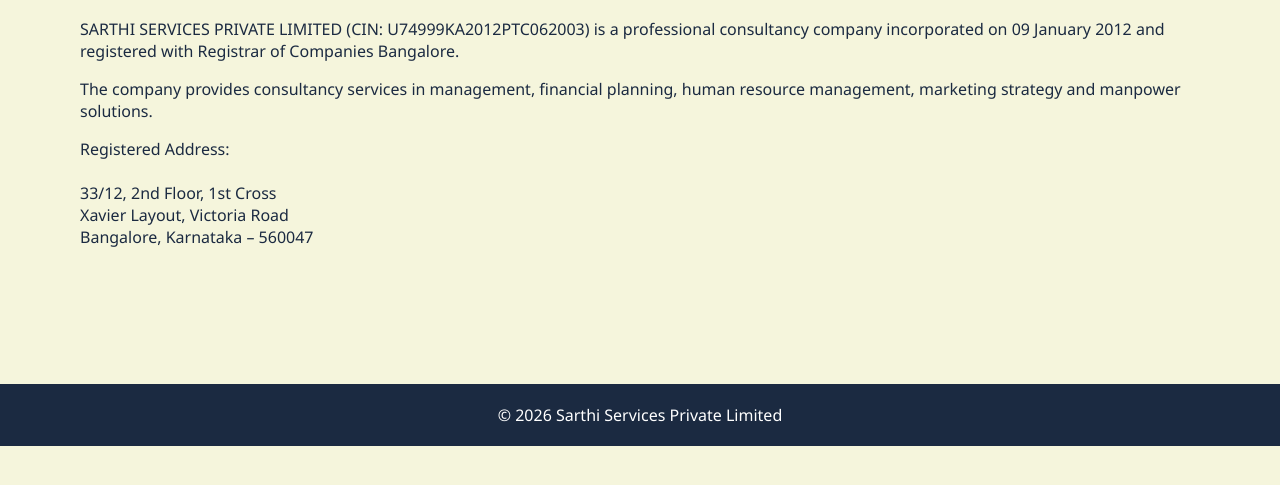
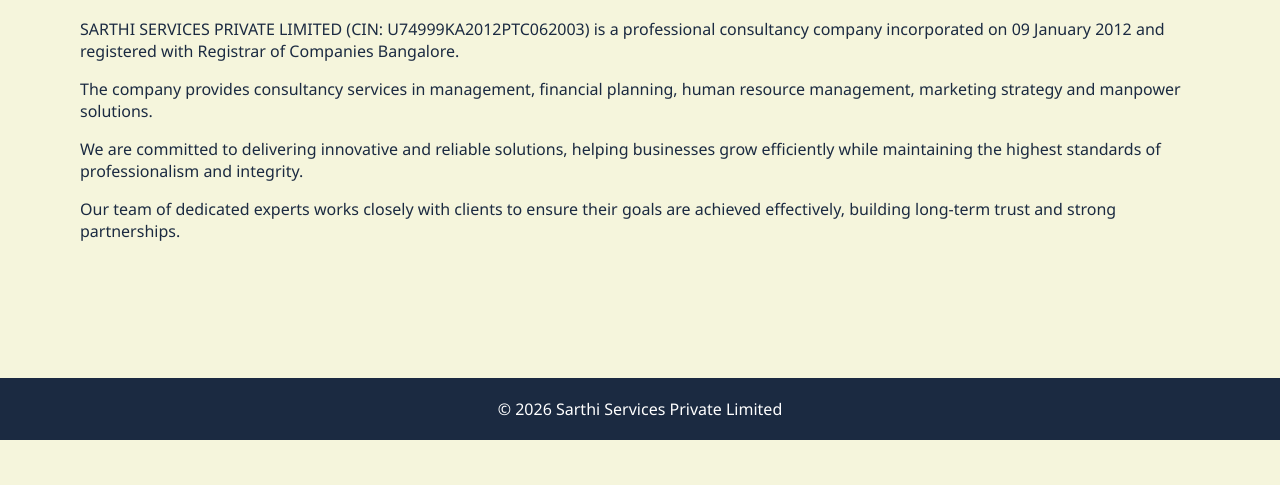
Before and after one commit to Riya160104/sarthi-services, a website: page client/about.html in a window 1280 px wide. Shown: the part 211-696 px from the top of the page. Drawn offline with Linux system fonts and the light colour scheme.

Commit message:
changed the address

```diff
--- a/client/about.html
+++ b/client/about.html
@@ -43,19 +43,20 @@ Registrar of Companies Bangalore.
 The company provides consultancy services in management, financial planning,
 human resource management, marketing strategy and manpower solutions.
 
-</p>
 
-<p>
-
-Registered Address:
-
-<br><br>
-
-33/12, 2nd Floor, 1st Cross<br>
-Xavier Layout, Victoria Road<br>
-Bangalore, Karnataka – 560047
 
 </p>
+<p>
+    We are committed to delivering innovative and reliable solutions,
+    helping businesses grow efficiently while maintaining the highest
+    standards of professionalism and integrity.
+  </p>
+
+  <p>
+    Our team of dedicated experts works closely with clients to ensure
+    their goals are achieved effectively, building long-term trust and
+    strong partnerships.
+  </p>
 
 </div>
 
```
Also changed, not shown: client/contact.html (+7 -20 lines).
